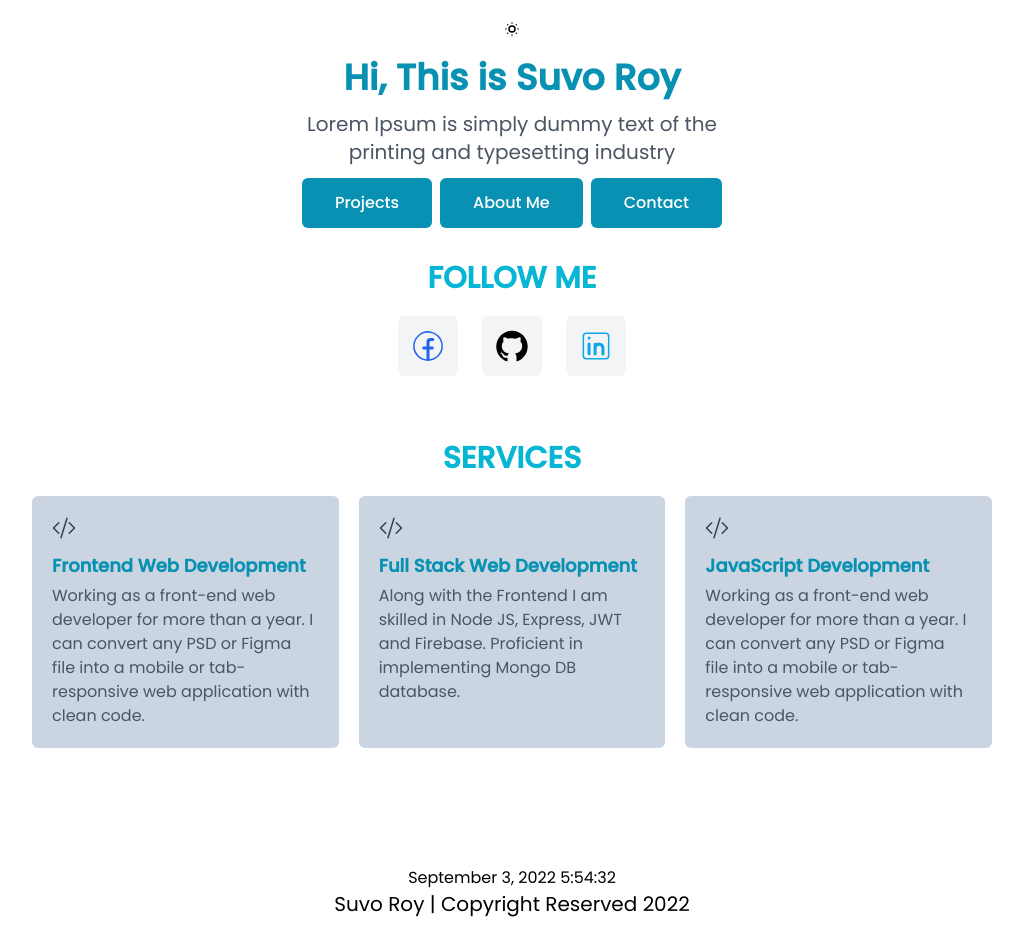
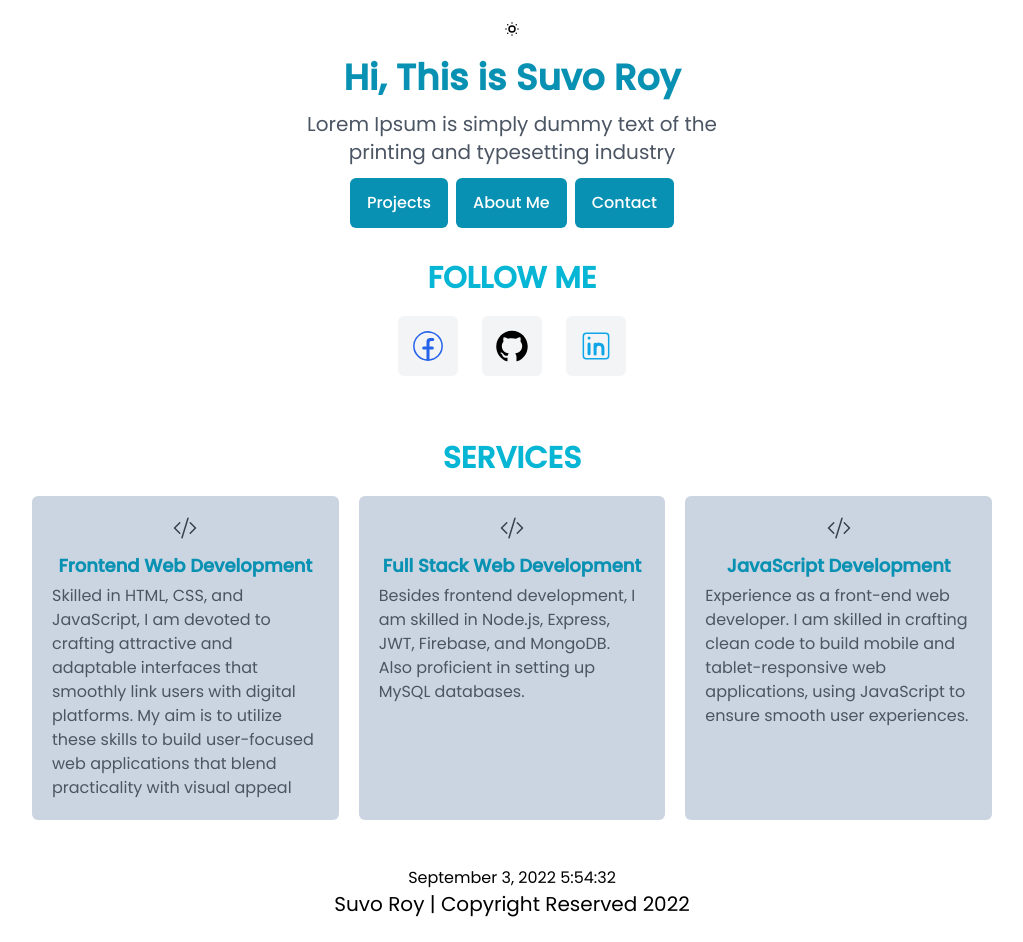
Before and after one commit to Shuvo-Roy/Portfolio, a React (Vite) app: page / in a window 1280 px wide. Shown: the whole page, without its empty margins (128-1151 px from the left). Built offline with nearby package versions, Linux system fonts and the light colour scheme.

Commit message:
some error fixes and add data

```diff
--- a/src/Data/Services.jsx
+++ b/src/Data/Services.jsx
@@ -2,17 +2,17 @@ import {BsCodeSlash} from 'react-icons/bs'
 export default[
     {
         name:'Frontend Web Development',
-        desc: 'Working as a front-end web developer for more than a year. I can convert any PSD or Figma file into a mobile or tab-responsive web application with clean code.',
+        desc: 'Skilled in HTML, CSS, and JavaScript, I am devoted to crafting attractive and adaptable interfaces that smoothly link users with digital platforms. My aim is to utilize these skills to build user-focused web applications that blend practicality with visual appeal',
         icon:<BsCodeSlash className='w-full h-full'></BsCodeSlash>
     },
     {
         name:'Full Stack Web Development',
-        desc: 'Along with the Frontend I am skilled in Node JS, Express, JWT and Firebase. Proficient in implementing Mongo DB database.',
+        desc: 'Besides frontend development, I am skilled in Node.js, Express, JWT, Firebase, and MongoDB. Also proficient in setting up MySQL databases.',
         icon:<BsCodeSlash className='w-full h-full'></BsCodeSlash>
     },
     {
         name:'JavaScript Development',
-        desc: 'Working as a front-end web developer for more than a year. I can convert any PSD or Figma file into a mobile or tab-responsive web application with clean code.',
+        desc: 'Experience as a front-end web developer. I am skilled in crafting clean code to build mobile and tablet-responsive web applications, using JavaScript to ensure smooth user experiences.',
         icon:<BsCodeSlash className='w-full h-full'></BsCodeSlash>
     },
 ]
--- a/src/components/AboutMe.jsx
+++ b/src/components/AboutMe.jsx
@@ -12,17 +12,17 @@ const AboutMe = () => {
     <div className="flex flex-row gap-2 items-center justify-center mt-6">
           <Link
           to="/"
-          className="inline-block  px-8 py-3 border border-transparent text-base font-medium rounded-md text-white bg-cyan-500 hover:bg-cyan-600 md:text-md "
+          className="inline-block  px-4 py-3 border border-transparent text-base font-medium rounded-md text-white bg-cyan-500 hover:bg-cyan-600 md:text-md "
         >
           Home
         </Link>
         <Link to="/projects"
-          className="inline-block  px-8 py-3 border border-transparent text-base font-medium rounded-md text-white bg-cyan-500 hover:bg-cyan-600 md:text-md "
+          className="inline-block  px-4 py-3 border border-transparent text-base font-medium rounded-md text-white bg-cyan-500 hover:bg-cyan-600 md:text-md "
         >
           Pojects
         </Link>
         <Link to="/contact"
-          className="inline-block  px-8 py-3 border border-transparent text-base font-medium rounded-md text-white bg-cyan-500 hover:bg-cyan-600 md:text-md "
+          className="inline-block  px-4 py-3 border border-transparent text-base font-medium rounded-md text-white bg-cyan-500 hover:bg-cyan-600 md:text-md "
         >
           Contact
         </Link>
--- a/src/components/Contact.jsx
+++ b/src/components/Contact.jsx
@@ -22,17 +22,17 @@ const Contact = () => {
     <div className="flex flex-row gap-2 items-center justify-center mt-8 mb-4">
           <Link
           to="/"
-          className="inline-block  px-8 py-3 border border-transparent text-base font-medium rounded-md text-white bg-cyan-500 hover:bg-cyan-600 md:text-md "
+          className="inline-block  px-4 py-3 border border-transparent text-base font-medium rounded-md text-white bg-cyan-500 hover:bg-cyan-600 md:text-md "
         >
           Home
         </Link>
         <Link to="/projects"
-          className="inline-block  px-8 py-3 border border-transparent text-base font-medium rounded-md text-white bg-cyan-500 hover:bg-cyan-600 md:text-md "
+          className="inline-block  px-4 py-3 border border-transparent text-base font-medium rounded-md text-white bg-cyan-500 hover:bg-cyan-600 md:text-md "
         >
           Pojects
         </Link>
         <Link to="/about"
-          className="inline-block  px-8 py-3 border border-transparent text-base font-medium rounded-md text-white bg-cyan-500 hover:bg-cyan-600 md:text-md "
+          className="inline-block  px-4 py-3 border border-transparent text-base font-medium rounded-md text-white bg-cyan-500 hover:bg-cyan-600 md:text-md "
         >
           About Me
         </Link>
--- a/src/components/Hero.jsx
+++ b/src/components/Hero.jsx
@@ -17,19 +17,19 @@ const Hero = () => {
         <div className="flex flex-row gap-2">
           <Link
             to="/projects"
-            className="inline-block  px-8 py-3 border border-transparent text-base font-medium rounded-md text-white bg-cyan-600 hover:bg-cyan-600 md:text-md "
+            className="inline-block  px-4 py-3 border border-transparent text-base font-medium rounded-md text-white bg-cyan-600 hover:bg-cyan-600 md:text-md "
           >
             Projects
           </Link>
           <Link
             to="/about"
-            className="inline-block  px-8 py-3 border border-transparent text-base font-medium rounded-md text-white bg-cyan-600 hover:bg-cyan-600 md:text-md "
+            className="inline-block  px-4 py-3 border border-transparent text-base font-medium rounded-md text-white bg-cyan-600 hover:bg-cyan-600 md:text-md "
           >
             About Me
           </Link>
           <Link
             to="/contact"
-            className="inline-block  px-8 py-3 border border-transparent text-base font-medium rounded-md text-white bg-cyan-600 hover:bg-cyan-600 md:text-md "
+            className="inline-block  px-4 py-3 border border-transparent text-base font-medium rounded-md text-white bg-cyan-600 hover:bg-cyan-600 md:text-md "
           >
             Contact
           </Link>
--- a/src/components/Home.jsx
+++ b/src/components/Home.jsx
@@ -4,7 +4,7 @@ import Services from './Services'
 
 const Home = () => {
   return (
-    <div className='h-screen'>
+    <div className='lg:h-screen'>
         <Hero/>
         <Services/>
     </div>
--- a/src/components/Projects.jsx
+++ b/src/components/Projects.jsx
@@ -6,23 +6,23 @@ import projectData from "../Data/projectData";
 
 const Projects = () => {
   return (
-    <div className="py-12">
+    <div className="py-12 h-screen">
       <div className="flex flex-row gap-2 items-center justify-center mb-8">
         <Link
           to="/"
-          className="inline-block  px-8 py-3 border border-transparent text-base font-medium rounded-md text-white bg-cyan-500 hover:bg-cyan-600 md:text-md "
+          className="inline-block  px-4 py-3 border border-transparent text-base font-medium rounded-md text-white bg-cyan-500 hover:bg-cyan-600 md:text-md "
         >
           Home
         </Link>
         <Link
           to="/about"
-          className="inline-block  px-8 py-3 border border-transparent text-base font-medium rounded-md text-white bg-cyan-500 hover:bg-cyan-600 md:text-md "
+          className="inline-block  px-4 py-3 border border-transparent text-base font-medium rounded-md text-white bg-cyan-500 hover:bg-cyan-600 md:text-md "
         >
           About Me
         </Link>
         <Link
           to="/about"
-          className="inline-block  px-8 py-3 border border-transparent text-base font-medium rounded-md text-white bg-cyan-500 hover:bg-cyan-600 md:text-md "
+          className="inline-block  px-4 py-3 border border-transparent text-base font-medium rounded-md text-white bg-cyan-500 hover:bg-cyan-600 md:text-md "
         >
           Contact
         </Link>
--- a/src/components/ServiceItems.jsx
+++ b/src/components/ServiceItems.jsx
@@ -2,8 +2,8 @@ import React from 'react'
 
 const ServiceItems = ({name,desc,icon}) => {
   return (
-    <div className='bg-slate-300 hover:bg-slate-200 dark:bg-slate-800 dark:hover:bg-slate-700 p-5 hover:-translate-y-2 transform transition rounded-md'>
-    <div className='text-gray-700 dark:text-gray-200 w-6 h-6 mb-3'>{icon}</div>
+    <div className='flex flex-col items-center bg-slate-300 hover:bg-slate-200 dark:bg-slate-800 dark:hover:bg-slate-700 p-5 hover:-translate-y-2 transform transition rounded-md'>
+    <div className='text-gray-700 dark:text-gray-100 w-6 h-6 mb-3'>{icon}</div>
         <h1 className='font-semibold text-lg text-cyan-600 dark:text-cyan-500 mb-1'>{name}</h1>
         <p className='text-md text-gray-600 dark:text-gray-300'>{desc}</p>
     </div>
```
